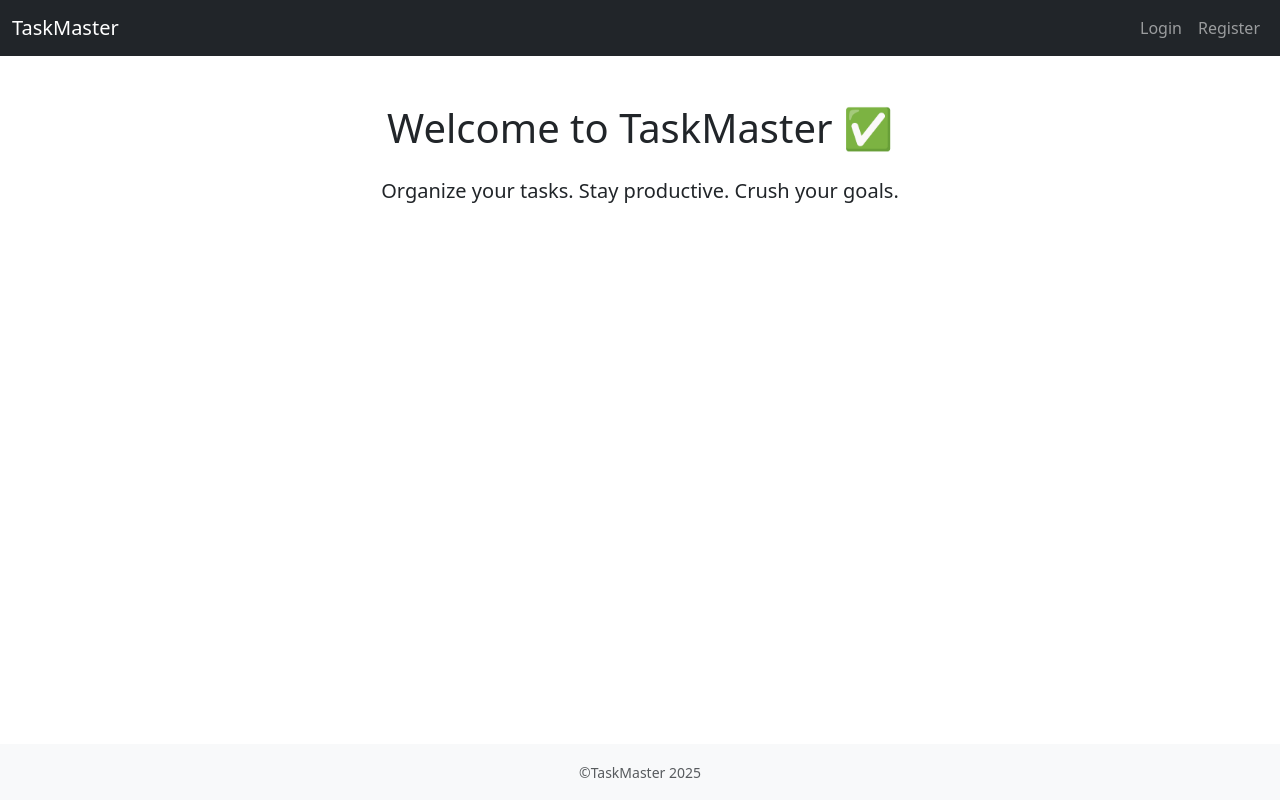
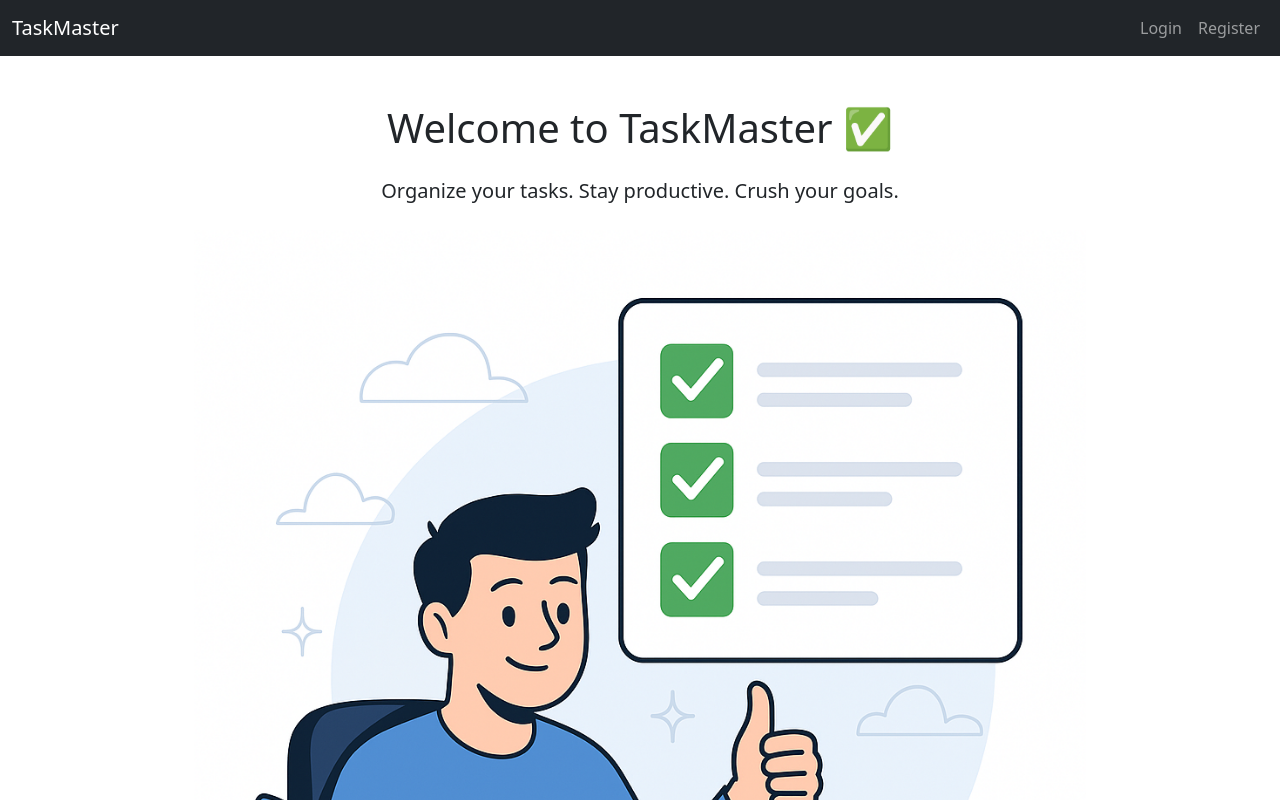
Before and after one commit to LelinZheng/TaskMaster-Auth, a React (Create React App) app in the folder taskmaster-client/: page / in a window 1280 px wide. Shown: the top 800 px of the page. Built offline with nearby package versions, Linux system fonts and the light colour scheme.

Commit message:
Update Home Page with home page image

```diff
--- a/taskmaster-client/src/pages/Home.jsx
+++ b/taskmaster-client/src/pages/Home.jsx
@@ -6,6 +6,7 @@ function Home() {
       <div className="text-center">
         <h1 className="mb-4">Welcome to TaskMaster ✅</h1>
         <p className="lead">Organize your tasks. Stay productive. Crush your goals.</p>
+        <img src="home_page_img.png"  alt="TaskMaster Illustration" className="img-fluid mx-auto d-block mt-4" style={{ maxWidth: '80%', height: 'auto' }}/>
       </div>
     </Layout>
   );
```
Also changed, not shown: taskmaster-client/public/home_page_img.png (added).
